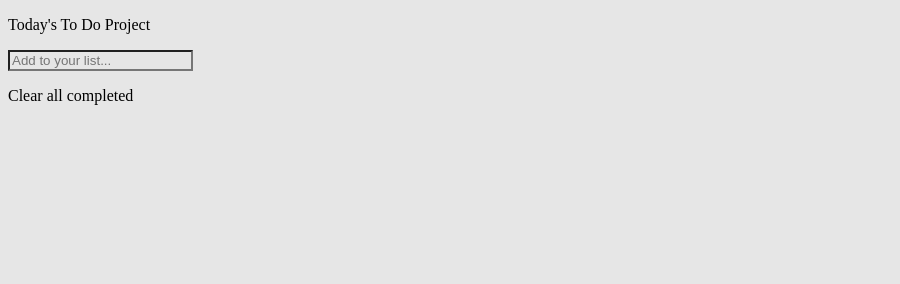
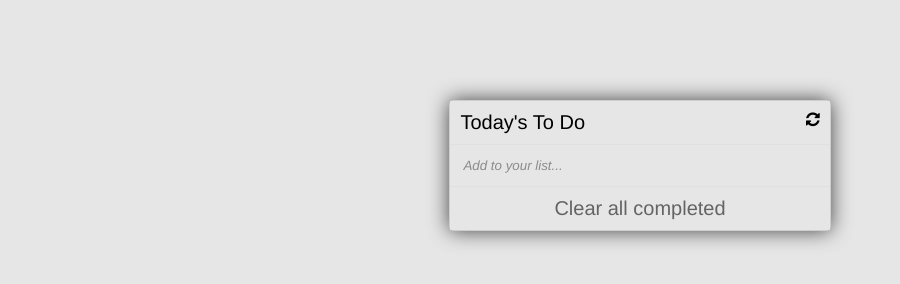
Before and after one commit to elmar8287/todo, a website built with webpack: page src/index.html in a window 1280 px wide. Shown: the whole page, without its empty margins (0-900 px from the left). Built offline with nearby package versions, Linux system fonts and the light colour scheme.

Commit message:
Create HTML and CSS files

```diff
--- a/src/index.html
+++ b/src/index.html
@@ -3,27 +3,26 @@
 <head>
     <meta charset="UTF-8">
     <meta name="viewport" content="width=device-width, initial-scale=1.0">
+    <link rel="stylesheet" href="https://cdnjs.cloudflare.com/ajax/libs/font-awesome/4.7.0/css/font-awesome.min.css">
     <link rel="stylesheet" href="./style.css" />
     <title>Todo List Website</title>
 </head>
 <body>
-    <div>
-        <div>
-            <p>Today's To Do Project</p>
+    <div class="main">
+        <div class="header">
+            <p>Today's To Do</p>
+            <i class="fa fa-refresh"></i>
 
         </div>
-        <div>
-            <input type="text" placeholder="Add to your list..." class="task">
+        <div class="inputs">
+            <input type="text" placeholder="Add to your list..." class="input">
         </div>
-        <div>
+        <div class="taskList">
 
         </div>
-        <div>
+        <div class="footer">
             <p>Clear all completed</p>
         </div>
     </div>
-    <div>
-
-    </div>
 </body>
 </html>
--- a/src/style.css
+++ b/src/style.css
@@ -1,3 +1,69 @@
 * {
   background-color: rgb(230, 230, 230);
+  font-family:'Franklin Gothic Medium', 'Arial Narrow', Arial, sans-serif;
+  font-style: normal;
 }
+
+::placeholder { /* Chrome, Firefox, Opera, Safari 10.1+ */
+  opacity: 0.8; /* Firefox */
+  font-style: italic;
+}
+
+:-ms-input-placeholder { /* Internet Explorer 10-11 */
+  opacity: 0.8;
+  font-style: italic;
+}
+
+::-ms-input-placeholder { /* Microsoft Edge */
+  opacity: 0.8;
+  font-style: italic;
+}
+
+.main {
+  background-color: #fff;
+  width: 30%;
+  border-radius: 5px;
+  margin: 100px auto;
+  border: 0.5px solid rgb(206, 206, 206);
+  box-shadow: 0 0 20px rgba(61, 60, 60, 0.959);
+}
+
+.main p {
+  margin: 0;
+  font-size: 20px;
+}
+
+.header {
+  border-bottom: 1px solid rgb(224, 224, 224);
+  margin: 0;
+  padding: 10px;
+  display: flex;
+  justify-content: space-between;
+}
+
+.input {
+  border: none;
+  width: 100%;
+  padding: 8px;
+}
+
+.input:focus {
+  outline: none;
+}
+
+.inputs {
+  border-bottom: 1px solid rgb(224, 224, 224);
+  margin: 0;
+  padding: 5px;
+  display: flex;
+}
+
+.footer {
+  text-align: center;
+  color: rgb(100, 100, 100);
+  background-color: rgb(199, 199, 199);
+}
+
+.footer p {
+  padding: 10px;
+}
```
